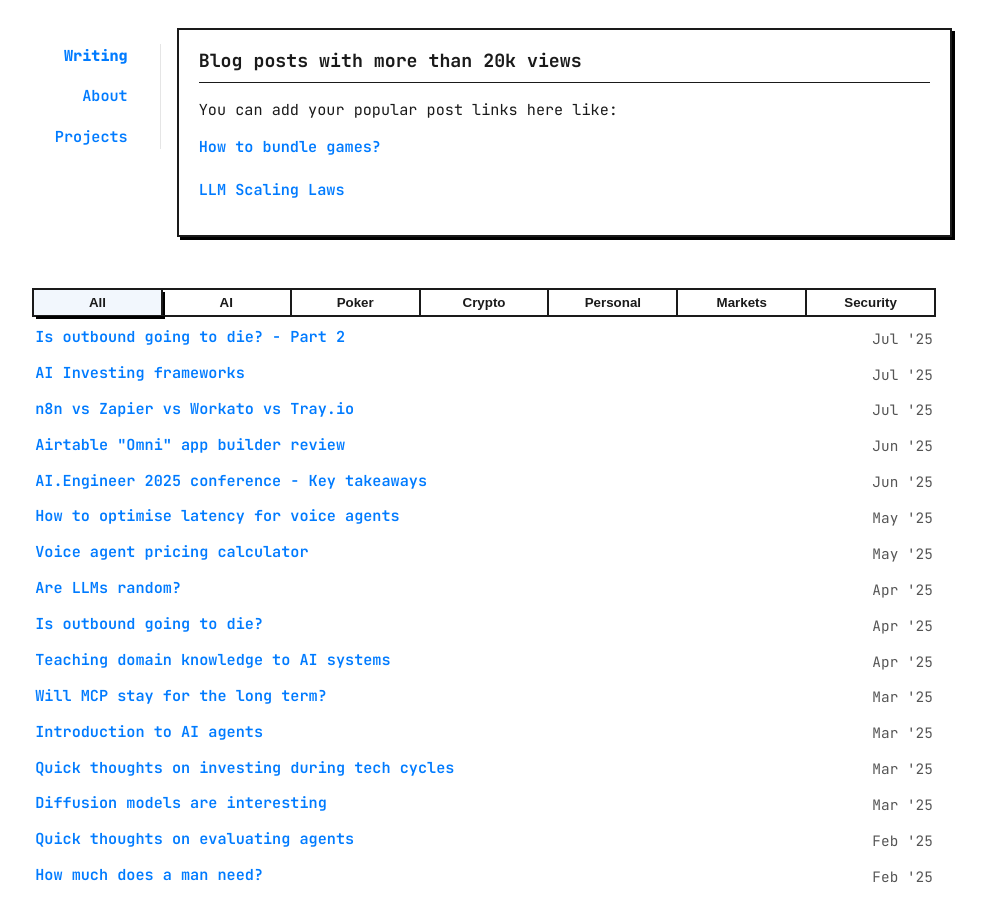
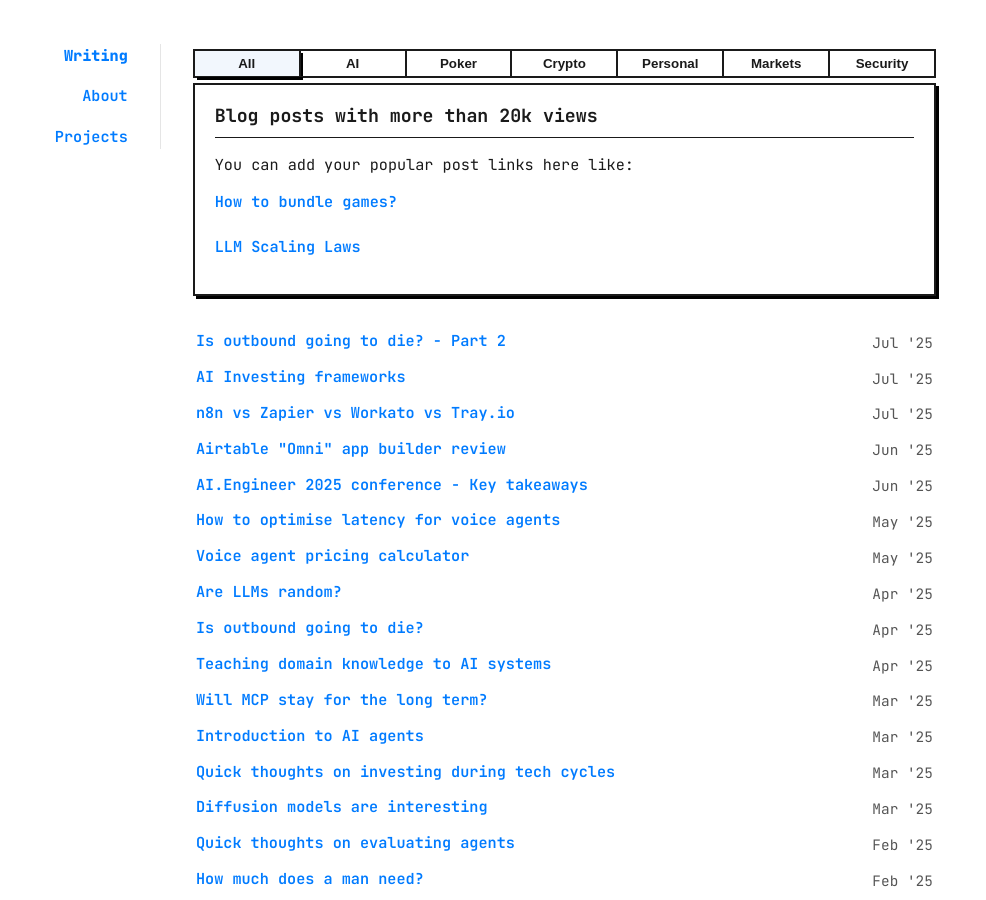
Before and after one commit to r-nikhil/r-nikhil.github.io, a Jekyll site: the page built from index.html, in a window 1280 px wide and 900 px high. Shown: the whole window, without its empty margins (156-1142 px from the left). Built offline with Jekyll 4.4.1, drawn with Linux system fonts in a browser that asks for light colours; part of the change alters nothing that is shown.

Commit message:
Assistant checkpoint: Move popular posts below category filter
Assistant generated file changes:
- index.html: Move popular posts section below category filter

---

User prompt:

its not aligning well. it should come below the the quick fileters i have

Replit-Commit-Author: Assistant
Replit-Commit-Session-Id: 1c38c967-3d09-48ae-accb-798121af993c

```diff
--- a/index.html
+++ b/index.html
@@ -1,16 +1,6 @@
 ---
 layout: default
 ---
-
-<section class="popular-posts">
-  <h2>Blog posts with more than 20k views</h2>
-  <ul class="popular-posts-list">
-    You can add your popular post links here like:
-    <li><a href="/2023/04/09/multi-vs-single-gaming.html">How to bundle games?</a></li>
-    <li><a href="/2023/11/28/llm-scaling.html">LLM Scaling Laws</a></li>
-
-  </ul>
-</section>
 
 <section class="posts">
 <div class="category-filter">
@@ -22,6 +12,16 @@ layout: default
   <button class="filter-btn" data-category="markets">Markets</button>
   <button class="filter-btn" data-category="security">Security</button>
 </div>
+
+<section class="popular-posts">
+  <h2>Blog posts with more than 20k views</h2>
+  <ul class="popular-posts-list">
+    You can add your popular post links here like:
+    <li><a href="/2023/04/09/multi-vs-single-gaming.html">How to bundle games?</a></li>
+    <li><a href="/2023/11/28/llm-scaling.html">LLM Scaling Laws</a></li>
+
+  </ul>
+</section>
 
 <ul>
 {% for post in site.posts %}
```
